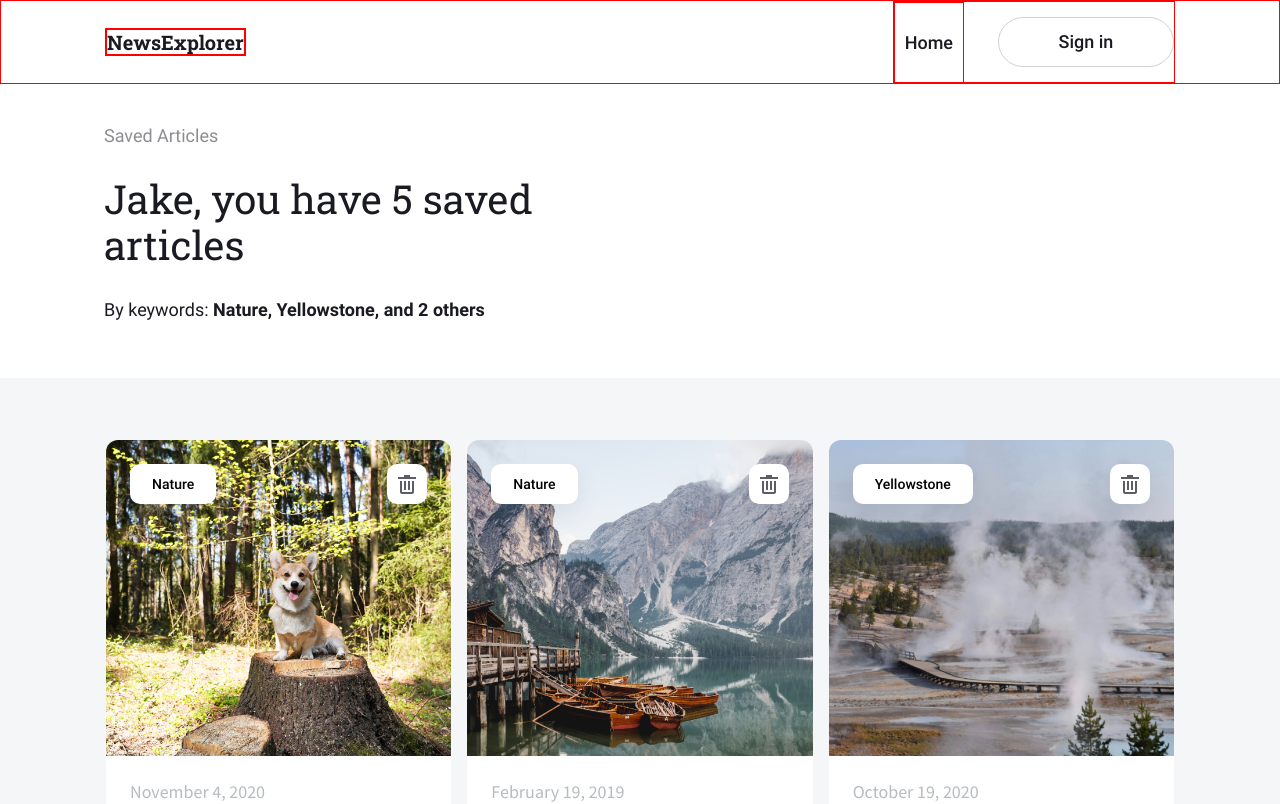
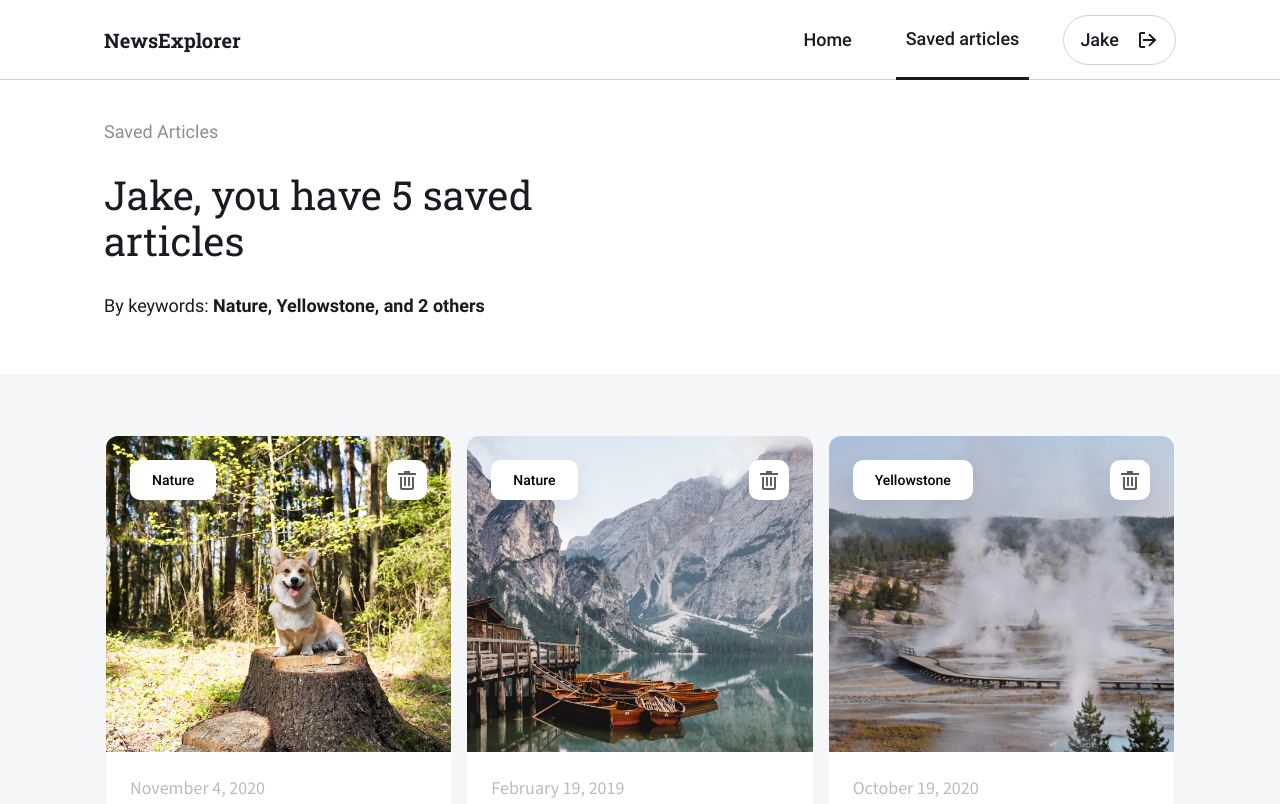
Before and after one commit to McCambley/news-explorer-frontend, a React (Create React App) app: page /news-explorer-frontend/saved-news in a window 1280 px wide. Shown: the top 804 px of the page. Built offline with nearby package versions, Linux system fonts and the light colour scheme.

Commit message:
Dev: complete responsive header

```diff
--- a/src/components/app/App.js
+++ b/src/components/app/App.js
@@ -14,7 +14,7 @@ import Modal from '../modal/Modal';
 import SignedUp from '../signed-up/SignedUp';
 
 function App() {
-  const [loggedIn, setLoggedIn] = useState(false);
+  const [loggedIn, setLoggedIn] = useState(true);
 
   // this logic will change when the API is called
   const [isLoading, setIsLoading] = useState(false);
--- a/src/components/header/Header.js
+++ b/src/components/header/Header.js
@@ -23,6 +23,10 @@ export default function Header({ loggedIn, setLoggedIn, setShowSignIn }) {
     setLoggedIn(false);
   }
 
+  function closeMenu() {
+    setIsOpen(false);
+  }
+
   return (
     <ThemeProvider theme={location === 'saved-news' ? savedArticleTheme : homeTheme}>
       <Section $isOpen={isOpen}>
@@ -33,7 +37,7 @@ export default function Header({ loggedIn, setLoggedIn, setShowSignIn }) {
             </Logo>
             <MenuToggle onClick={() => setIsOpen(!isOpen)} $isOpen={isOpen} />
           </Wrapper>
-          <Nav $isOpen={isOpen}>
+          <Nav $isOpen={isOpen} onClick={closeMenu}>
             <NavLink to="/" $active={location === ''}>
               Home
             </NavLink>
@@ -55,7 +59,7 @@ export default function Header({ loggedIn, setLoggedIn, setShowSignIn }) {
             )}
           </Nav>
         </Container>
-        <Overlay $isOpen={isOpen} />
+        <Overlay $isOpen={isOpen} onClick={closeMenu} />
       </Section>
     </ThemeProvider>
   );
--- a/src/components/header/styledHeader.js
+++ b/src/components/header/styledHeader.js
@@ -29,9 +29,9 @@ export const Section = styled.header`
   width: 100%;
   z-index: 5;
 
-  & * {
+  /* & * {
     border: 1px solid red;
-  }
+  } */
   @media (max-width: 1024px) {
     //
   }
@@ -41,6 +41,7 @@ export const Section = styled.header`
   @media (max-width: 480px) {
     //
     position: absolute;
+    box-shadow: none;
     /* background-color: ${(props) =>
       props.$isOpen ? 'rgba(0, 0, 0, 0.5)' : 'rgba(0, 0, 0, 0)'}; */
     /* min-height: ${(props) => (props.$isOpen ? '100vh' : '0')}; */
@@ -67,7 +68,10 @@ export const Container = styled.div`
     flex-direction: column;
     padding: 0;
     background: ${(props) => (props.$isOpen ? '#1A1B22' : props.theme.background)};
-    transition: background-color 0.3s ease;
+    transition: background-color 0.3s ease, border-radius 0.3s ease;
+    // TODO FIX THIS RADIUS
+    border-bottom-left-radius: ${(props) => (props.$isOpen ? '38px' : '0')};
+    border-bottom-right-radius: ${(props) => (props.$isOpen ? '38px' : '0')};
   }
 `;
 
@@ -79,8 +83,11 @@ export const Wrapper = styled.div`
     //
     width: 100%;
     padding: 16px;
-    background: rgba(196, 196, 196, 0.01);
-    box-shadow: inset 0px -1px 0px rgba(255, 255, 255, 0.2);
+    /* background: rgba(196, 196, 196, 0.1); */
+    transition: box-shadow 0.3s ease;
+    box-shadow: ${(props) =>
+      props.$isOpen ? 'inset 0px -1px 0px rgba(255, 255, 255, 0.2)' : 'inset 0px -1px 0px #D1D2D6'};
+    /* border-bottom: 1px solid #d1d2d6; */
   }
 `;
 
@@ -104,6 +111,7 @@ export const Logo = styled(Link)`
   }
   @media (max-width: 480px) {
     //
+    color: ${(props) => (props.$isOpen ? '#fff' : 'props.theme.primary')};
   }
 `;
 
@@ -144,10 +152,12 @@ export const Nav = styled.nav`
     max-height: ${(props) => (props.$isOpen ? '250px' : '0')};
     opacity: ${(props) => (props.$isOpen ? '1' : '0')};
     overflow: hidden;
-    transition: max-height 0.3s ease, opacity 0.15s ease;
-    flex-direction: column;
+    transition: max-height 0.3s ease, opacity 0.15s ease, padding 0.3s ease;
     width: 100%;
-    align-items: flex-start;
+    padding: ${(props) => (props.$isOpen ? '16px 16px 16px' : '0')};
+    display: grid;
+    grid-template-columns: 1fr;
+    /* gap: 22px; */
   }
 `;
 
@@ -176,12 +186,24 @@ export const NavLink = styled(Link)`
     //
     font-size: 16px;
     margin-right: 20px;
+    height: 66px;
   }
   @media (max-width: 768px) {
     //
   }
   @media (max-width: 480px) {
     //
+    margin-right: 0;
+    border: none;
+    height: 56px;
+    color: #fff;
+    font-size: 18px;
+    line-height: 56px;
+    justify-content: flex-start;
+
+    &:last-of-type {
+      margin-bottom: 12px;
+    }
   }
 `;
 export const Button = styled.button`
@@ -215,6 +237,9 @@ export const Button = styled.button`
   }
   @media (max-width: 480px) {
     //
+    padding: 16px;
+    font-size: 18px;
+    color: #fff;
   }
 `;
 
--- a/src/components/saved-hero/styledSavedHero.js
+++ b/src/components/saved-hero/styledSavedHero.js
@@ -14,7 +14,7 @@ export const Section = styled.section`
   }
   @media (max-width: 480px) {
     //
-    padding: 8px 16px 32px;
+    padding: 64px 16px 32px;
   }
 `;
 export const Title = styled.h1`
```
